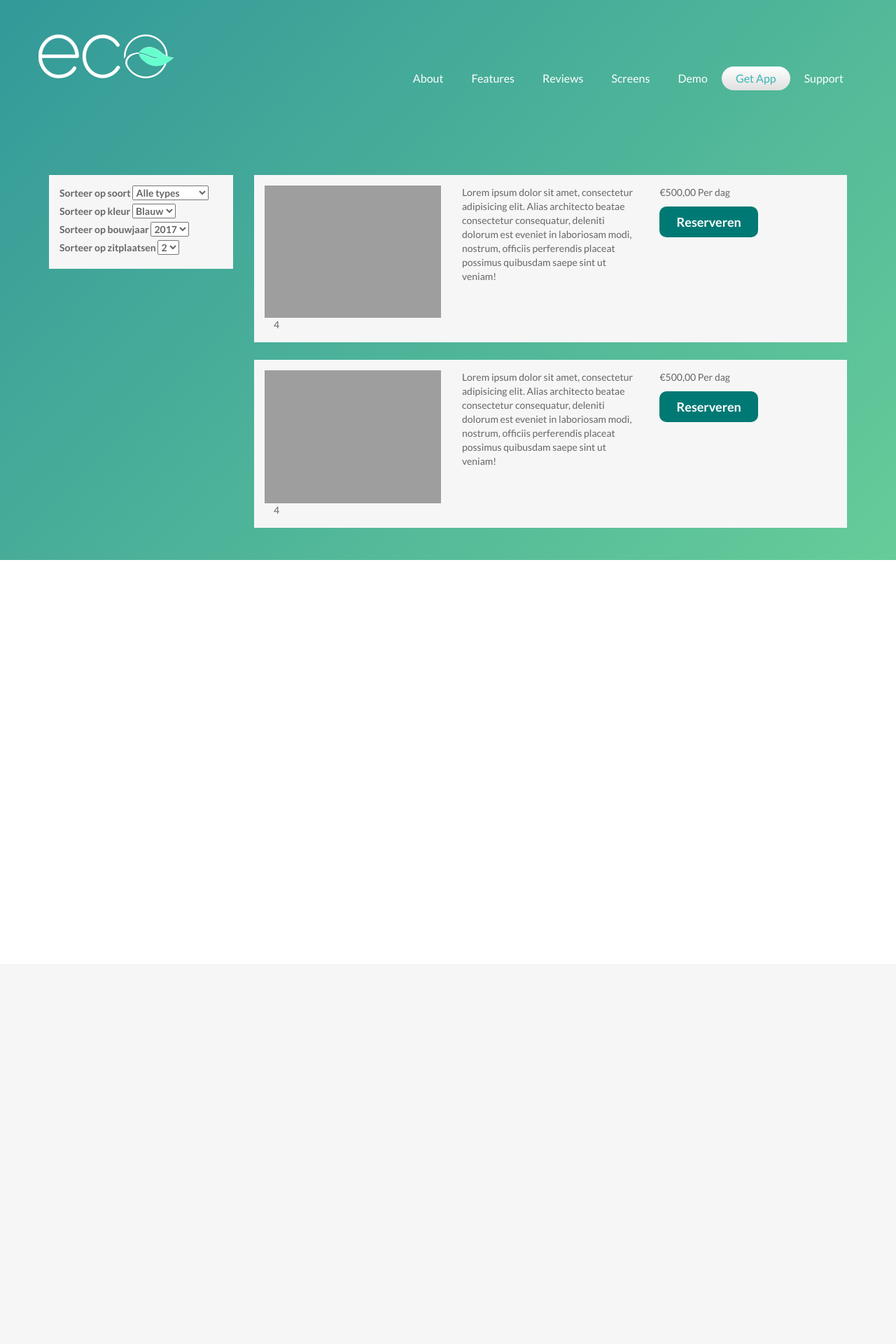
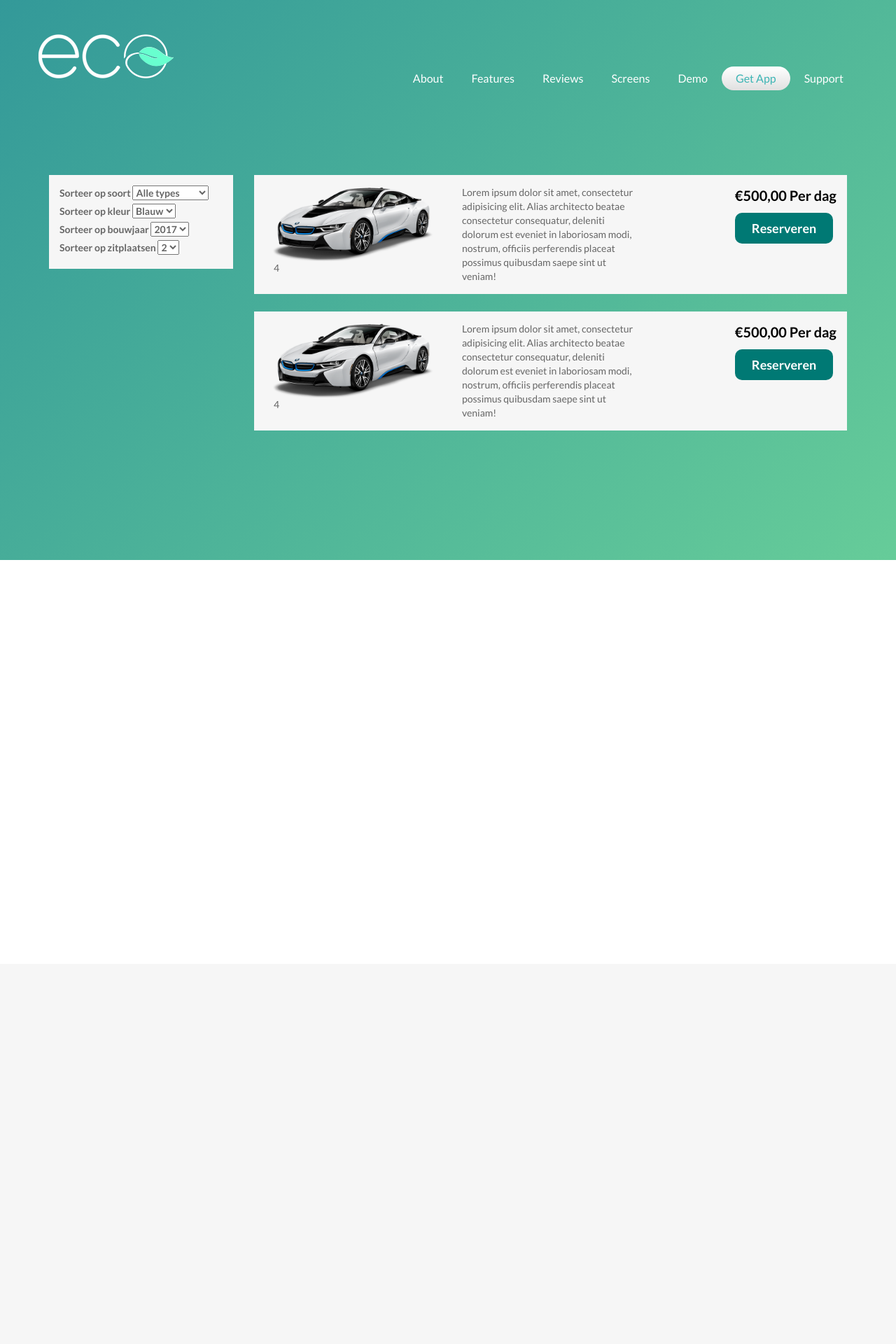
Before and after one commit to lstede/rental-car-project, a PHP site: page /single-car.php in a window 1280 px wide. Shown: the top 1920 px of the page at 70% size. Run offline with PHP 8.4, Linux system fonts and the light colour scheme; style sheets or scripts are compiled from the project's sources; some web fonts are replaced; grey boxes are pictures that could not be loaded.

Commit message:
auto plaatjes

```diff
--- a/css/main.scss
+++ b/css/main.scss
@@ -32,6 +32,11 @@ body {
       line-height: 20px;
       cursor: pointer;
     }
+    .price {
+      font-weight: bold;
+      font-size: 20px;
+      color: black;
+    }
   }
 
 }
--- a/single-car.php
+++ b/single-car.php
@@ -161,8 +161,8 @@
                                     officiis perferendis placeat possimus quibusdam saepe sint ut veniam!
                                 </div>
                                 <div class="col-md-4">
-                                    <div class="price-wrap">
-                                        <p>€500,00 Per dag</p>
+                                    <div class="price-wrap pull-right">
+                                        <p class="price">€500,00 Per dag</p>
                                         <button class="reservate">Reserveren</button>
                                     </div>
                                 </div>
@@ -184,8 +184,8 @@
                                     officiis perferendis placeat possimus quibusdam saepe sint ut veniam!
                                 </div>
                                 <div class="col-md-4">
-                                    <div class="price-wrap">
-                                        <p>€500,00 Per dag</p>
+                                    <div class="price-wrap pull-right">
+                                        <p class="price">€500,00 Per dag</p>
                                         <button class="reservate">Reserveren</button>
                                     </div>
                                 </div>
```
Also changed, not shown: img/cars/2015-tesla-model-s-sedan-angular-front.png (added), img/cars/2017-bmw-i8.png (added).
